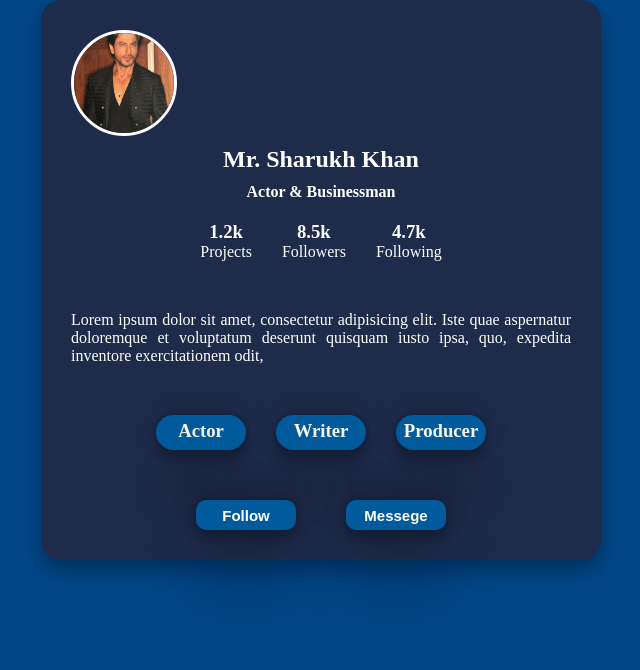
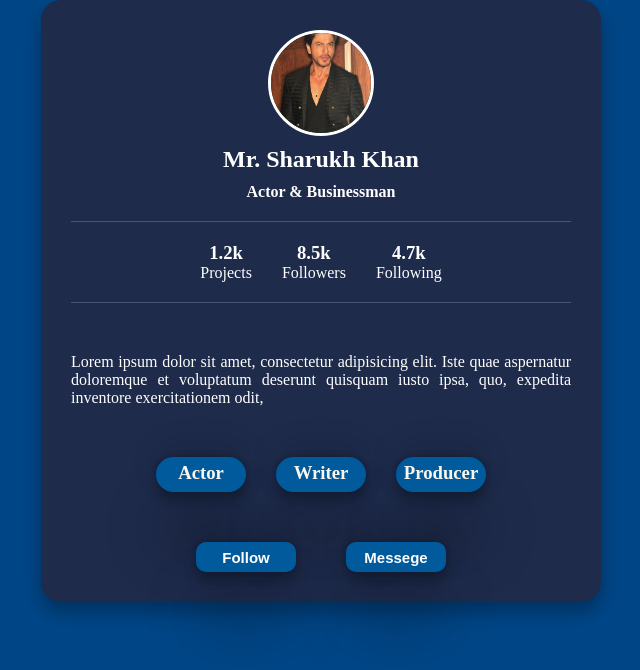
Before and after one commit to Shafiq0047/my-next-projects-002, a plain HTML site: page index.html in a window 1280 px wide. Shown: the whole page, without its empty margins (319-959 px from the left). Drawn offline with Linux system fonts and the light colour scheme.

Commit message:
adding finishing touch

```diff
--- a/style.css
+++ b/style.css
@@ -33,6 +33,8 @@ body{
   object-fit: cover;
   margin-bottom: 10px;
   border: 3px solid #fff;
+  margin-left: auto;
+  margin-right: auto;
 
 }
 .image img{
@@ -40,7 +42,7 @@ body{
   height: 100px;
   border-radius: 50%;
   object-fit: cover;
-  justify-items: center;
+
 
 }
 .details h2{
@@ -54,6 +56,9 @@ margin: 10px auto;
     gap: 30px;
     justify-content: center;
     margin: 20px auto;
+     border-top: 1px solid rgba(255, 255, 255, 0.2);
+     border-bottom: 1px solid rgba(255, 255, 255, 0.2);
+     padding: 20px 0;
 }
 .Bio-container{
     justify-content: center;
```
